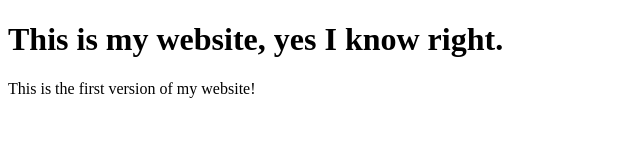
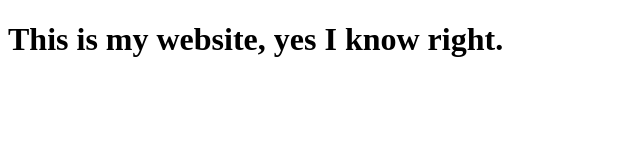
Before and after one commit to c0ldyz/my-website, a website: page public_temp/index.html in a window 1280 px wide. Shown: the whole page, without its empty margins (0-640 px from the left). Drawn offline with Linux system fonts and the light colour scheme.

Commit message:
Renamed Public to public_temp

```diff
--- a/Public/index.html
+++ b/public_temp/index.html
@@ -7,6 +7,5 @@
 </head>
 <body>
     <h1>This is my website, yes I know right.</h1>
-    <p>This is the first version of my website!</p>
 </body>
 </html>
```
